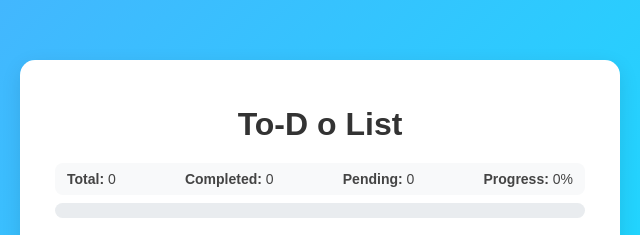
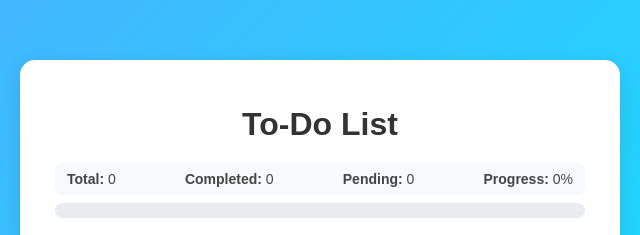
Before and after one commit to ichsan76/CodingCamp-10Nov25-IchsanCahyanto, a plain HTML site: page index.html in a window 1280 px wide. Shown: the top 235 px of the page, 320-960 px from the left. Drawn offline with Linux system fonts and the light colour scheme.

Commit message:
update html

```diff
--- a/index.html
+++ b/index.html
@@ -8,7 +8,7 @@
 </head>
 <body>
   <div class="container">
-    <h1>To-D o List</h1>
+    <h1>To-Do List</h1>
 
     <!-- Progress Bar -->
     <div class="progress-section">
```
